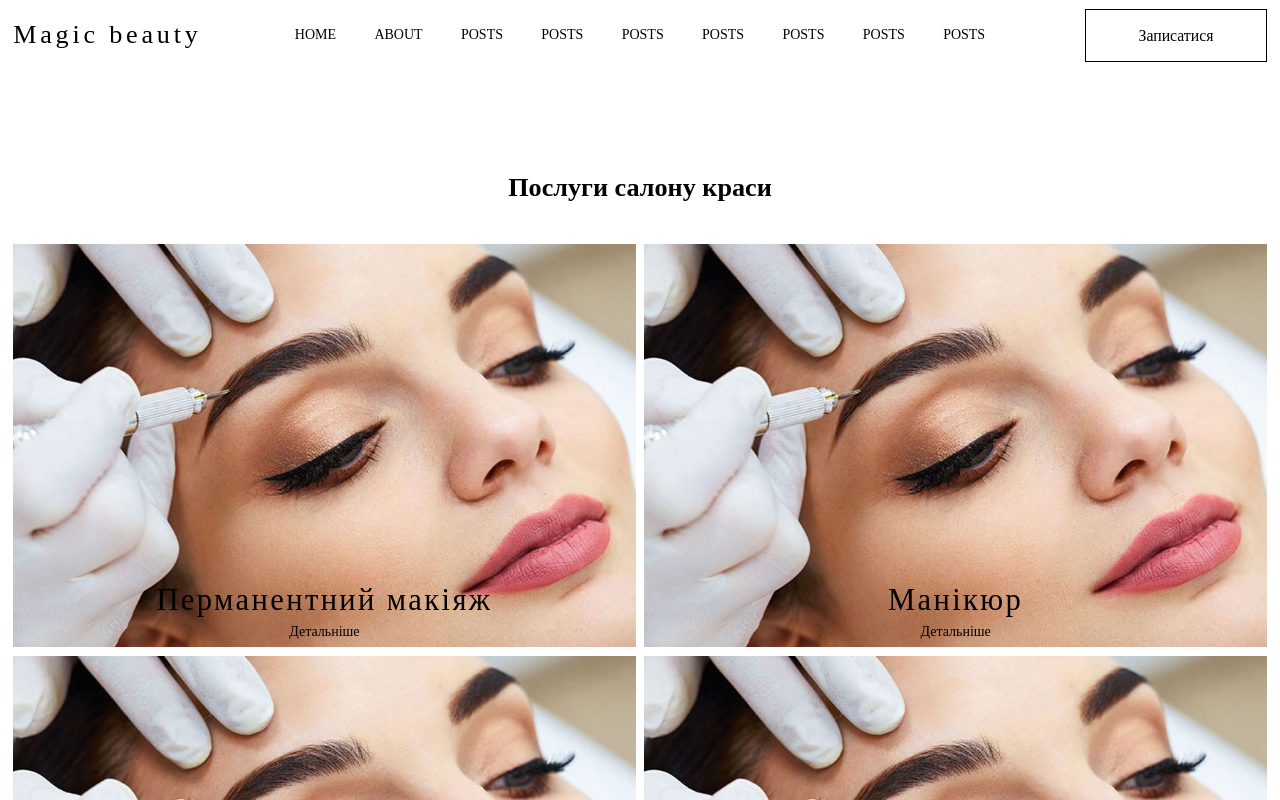
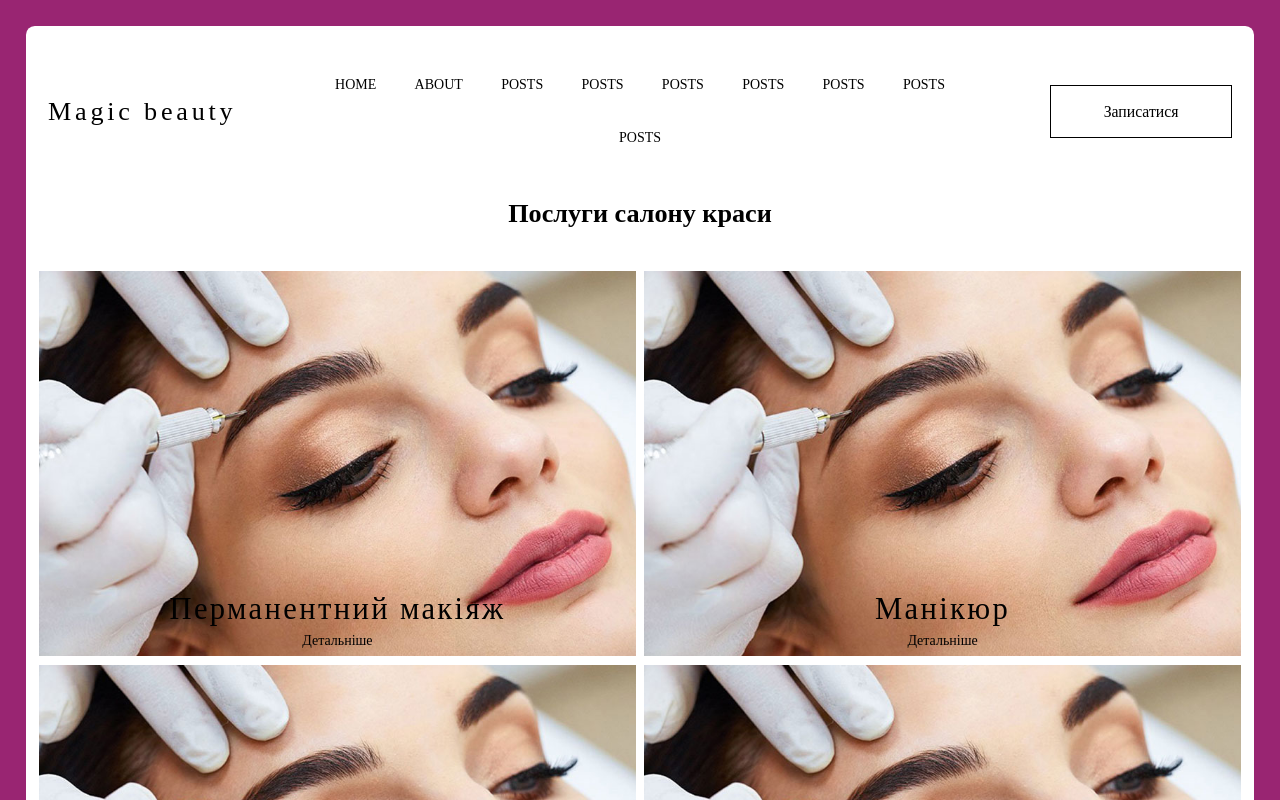
Before and after one commit to Bogdan21o312/magic-beauty-react, a React (Create React App) app: page / in a window 1280 px wide. Shown: the top 800 px of the page. Built offline with nearby package versions, Linux system fonts and the light colour scheme.

Commit message:
Update style

```diff
--- a/package.json
+++ b/package.json
@@ -11,6 +11,7 @@
     "react-dom": "^18.2.0",
     "react-router-dom": "^6.4.0",
     "react-scripts": "5.0.1",
+    "react-sticky": "^6.0.3",
     "sass": "^1.54.8",
     "sass-loader": "^13.0.2",
     "swiper": "^8.4.2",
--- a/src/App.js
+++ b/src/App.js
@@ -6,7 +6,7 @@ import Home from "./pages/Home";
 
 function App() {
     return (
-        <div className="wrapper">
+        <div>
             <Home/>
         </div>
     );
--- a/src/assets/style/App.css
+++ b/src/assets/style/App.css
@@ -1,22 +1,22 @@
 /*
 Error: Invalid CSS after "...ing: 0 rem(math": expected ")", was ".div($container..."
-        on line 102 of Style.scss
+        on line 105 of Style.scss
         from line 4 of App.scss
 
-97:       max-width: rem($maxWidthContainer);
-98:       box-sizing: content-box;
-99:       margin: 0 auto;
-100:     }
-101:     @if ($containerPadding>0) {
-102:       padding: 0 rem(math.div($containerPadding, 2));
+100:       max-width: rem($maxWidthContainer);
+101:       box-sizing: content-box;
+102:       margin: 0 auto;
 103:     }
-104:   }
-105: } @else {
-106:   // By break points
-107:   [class*="__container"] {
+104:     @if ($containerPadding>0) {
+105:       padding: 0 rem(math.div($containerPadding, 2));
+106:     }
+107:   }
+108: } @else {
+109:   // By break points
+110:   [class*="__container"] {
 
 Backtrace:
-Style.scss:102
+Style.scss:105
 App.scss:4
 /Library/Ruby/Gems/2.6.0/gems/sass-3.7.4/lib/sass/scss/parser.rb:1308:in `expected'
 /Library/Ruby/Gems/2.6.0/gems/sass-3.7.4/lib/sass/script/lexer.rb:240:in `expected!'
@@ -104,4 +104,4 @@ App.scss:4
 body:before {
   white-space: pre;
   font-family: monospace;
-  content: "Error: Invalid CSS after \"...ing: 0 rem(math\": expected \")\", was \".div($container...\"\A         on line 102 of Style.scss\A         from line 4 of App.scss\A \A 97:       max-width: rem($maxWidthContainer);\A 98:       box-sizing: content-box;\A 99:       margin: 0 auto;\A 100:     }\A 101:     @if ($containerPadding>0) {\A 102:       padding: 0 rem(math.div($containerPadding, 2));\A 103:     }\A 104:   }\A 105: } @else {\A 106:   // By break points\A 107:   [class*=\"__container\"] {"; }
+  content: "Error: Invalid CSS after \"...ing: 0 rem(math\": expected \")\", was \".div($container...\"\A         on line 105 of Style.scss\A         from line 4 of App.scss\A \A 100:       max-width: rem($maxWidthContainer);\A 101:       box-sizing: content-box;\A 102:       margin: 0 auto;\A 103:     }\A 104:     @if ($containerPadding>0) {\A 105:       padding: 0 rem(math.div($containerPadding, 2));\A 106:     }\A 107:   }\A 108: } @else {\A 109:   // By break points\A 110:   [class*=\"__container\"] {"; }
--- a/src/assets/style/Style.scss
+++ b/src/assets/style/Style.scss
@@ -47,7 +47,7 @@ $responsiveType: 1;
 // BODY tag styles ============================================================================================================================================================================================================================================================================================================================================================================================
 
 body {
-
+  background-color: $violetColor;
 }
 
 main {
@@ -56,7 +56,10 @@ main {
 
 // Shell Wrapper ============================================================================================================================================================================================================================================================================================================================================================================================================================================
 .wrapper {
+  background-color: $whiteColor;
+  @include adaptiveValue("margin", 30, 5);
   min-height: 100vh;
+  border-radius: rem(10);
   display: flex;
   flex-direction: column;
   overflow: hidden;
--- a/src/assets/style/module/Main.module.css
+++ b/src/assets/style/module/Main.module.css
@@ -1,22 +1,22 @@
 /*
 Error: Invalid CSS after "...ing: 0 rem(math": expected ")", was ".div($container..."
-        on line 102 of ../Style.scss
+        on line 105 of ../Style.scss
         from line 3 of Main.module.scss
 
-97:       max-width: rem($maxWidthContainer);
-98:       box-sizing: content-box;
-99:       margin: 0 auto;
-100:     }
-101:     @if ($containerPadding>0) {
-102:       padding: 0 rem(math.div($containerPadding, 2));
+100:       max-width: rem($maxWidthContainer);
+101:       box-sizing: content-box;
+102:       margin: 0 auto;
 103:     }
-104:   }
-105: } @else {
-106:   // By break points
-107:   [class*="__container"] {
+104:     @if ($containerPadding>0) {
+105:       padding: 0 rem(math.div($containerPadding, 2));
+106:     }
+107:   }
+108: } @else {
+109:   // By break points
+110:   [class*="__container"] {
 
 Backtrace:
-../Style.scss:102
+../Style.scss:105
 Main.module.scss:3
 /Library/Ruby/Gems/2.6.0/gems/sass-3.7.4/lib/sass/scss/parser.rb:1308:in `expected'
 /Library/Ruby/Gems/2.6.0/gems/sass-3.7.4/lib/sass/script/lexer.rb:240:in `expected!'
@@ -104,4 +104,4 @@ Main.module.scss:3
 body:before {
   white-space: pre;
   font-family: monospace;
-  content: "Error: Invalid CSS after \"...ing: 0 rem(math\": expected \")\", was \".div($container...\"\A         on line 102 of ../Style.scss\A         from line 3 of Main.module.scss\A \A 97:       max-width: rem($maxWidthContainer);\A 98:       box-sizing: content-box;\A 99:       margin: 0 auto;\A 100:     }\A 101:     @if ($containerPadding>0) {\A 102:       padding: 0 rem(math.div($containerPadding, 2));\A 103:     }\A 104:   }\A 105: } @else {\A 106:   // By break points\A 107:   [class*=\"__container\"] {"; }
+  content: "Error: Invalid CSS after \"...ing: 0 rem(math\": expected \")\", was \".div($container...\"\A         on line 105 of ../Style.scss\A         from line 3 of Main.module.scss\A \A 100:       max-width: rem($maxWidthContainer);\A 101:       box-sizing: content-box;\A 102:       margin: 0 auto;\A 103:     }\A 104:     @if ($containerPadding>0) {\A 105:       padding: 0 rem(math.div($containerPadding, 2));\A 106:     }\A 107:   }\A 108: } @else {\A 109:   // By break points\A 110:   [class*=\"__container\"] {"; }
--- a/src/components/Layout/Header/Header.jsx
+++ b/src/components/Layout/Header/Header.jsx
@@ -7,9 +7,21 @@ const Header = () => {
 
     const [menuActive, setMenuActive] = React.useState(false)
 
+    const [headerScroll, setHeaderScroll] = React.useState(false)
+
+    const addHeaderScroll = () => {
+        if (window.scrollY >= 25) {
+            setHeaderScroll(true)
+        }else {
+            setHeaderScroll(false)
+        }
+    };
+
+    window.addEventListener('scroll', addHeaderScroll);
+
     return (
-        <header className={classes.header}>
-            <div className="header__container">
+        <header className={`${classes.header} ${headerScroll ? classes.headerScroll : ''}`}>
+            <div className={classes.header__container}>
                 <a className={classes.header__logo}>
                     Magic beauty
                 </a>
--- a/src/components/Layout/Header/Header.module.scss
+++ b/src/components/Layout/Header/Header.module.scss
@@ -9,20 +9,21 @@
   width: 100%;
   z-index: 50;
   transition: all 0.3s ease 0s;
-  background-color: $whiteColor;
-  @include adaptiveValue("padding-top", 10, 5);
-  @include adaptiveValue("padding-bottom", 10, 5);
-
-  &._header-scroll {
-    padding-top: rem(20);
-    padding-bottom: rem(20);
+  @include adaptiveValue("padding", 40, 20);
+  @include adaptiveValue("margin-top", 50, 10);
+  &.headerScroll {
+    margin: 0;
+    @include adaptiveValue("padding", 20, 10);
     background-color: $whiteColor;
+    //@include adaptiveValue("margin-left", 30, 5);
+    //@include adaptiveValue("margin-right", 30, 5);
   }
 
   &__container {
     display: grid;
     grid-template-columns: rem(300) 1fr rem(300);
     align-items: center;
+    justify-content: center;
     @media (max-width: em(1080)) {
       grid-template-columns: auto 1fr auto;
     }
--- a/src/components/Layout/Layout.jsx
+++ b/src/components/Layout/Layout.jsx
@@ -6,13 +6,15 @@ import "../../assets/style/Style.scss"
 const Layout = ({children}) => {
     return (
         <div className="wrapper">
-            <Header/>
+            <div className="container">
+                <Header/>
                 <main className="page">
                     <div className="page__container">
                         {children}
                     </div>
                 </main>
-            <Footer/>
+                <Footer/>
+            </div>
         </div>
     );
 };
--- a/src/components/Layout/Navbar/Navbar.jsx
+++ b/src/components/Layout/Navbar/Navbar.jsx
@@ -11,7 +11,7 @@ const Navbar = ({menuActive}) => {
         }
     }, [menuActive])
     return (
-        <nav className={` ${classes.menu__body} ${menuActive ? classes.menuOpen : ''}`}>
+        <nav className={`${classes.menu__body} ${menuActive ? classes.menuOpen : ''}`}>
             <ul className={classes.menu__list}>
                 {Navbaritems.map((navbarItem, index) => (
                     <li className={classes.menu__item}>
```
Also changed, not shown: 1 other file (tests, documents, lock files or other folders).
